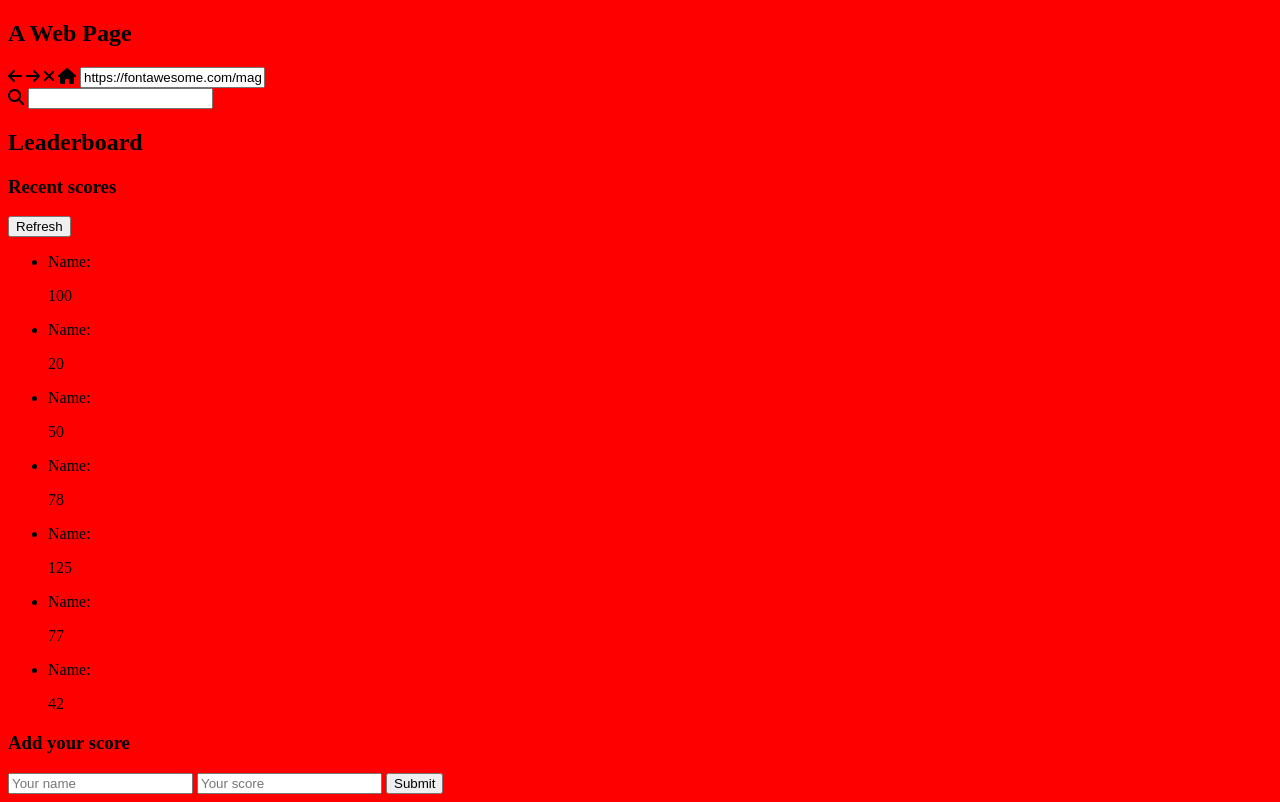
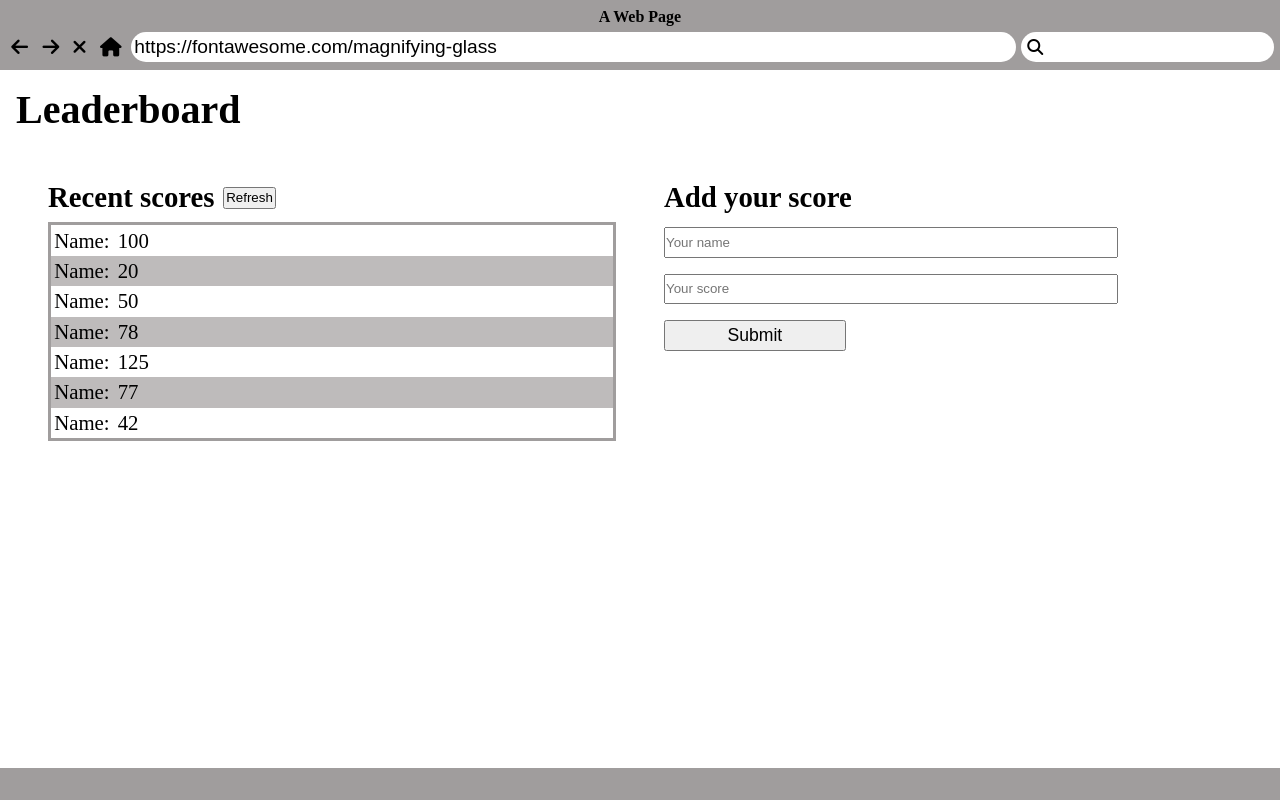
Before and after one commit to Lucas-Erkana/Leaderboard, a website built with webpack: page src/index.html in a window 1280 px wide. Built offline with nearby package versions, Linux system fonts and the light colour scheme.

Commit message:
apply styling to index.html

```diff
--- a/src/style.css
+++ b/src/style.css
@@ -1,3 +1,174 @@
-body {
-    background-color: red;
-}
+* {
+    margin: 0;
+    padding: 0;
+    box-sizing: border-box;
+    list-style: none;
+  }
+
+  body {
+    width: 100%;
+    height: 100vh;
+  }
+
+  .head {
+    display: flex;
+    flex-direction: column;
+    background-color: #a09d9d;
+    padding: 0.5rem 0.4rem;
+    gap: 0.4rem;
+  }
+
+  .head-title {
+    align-self: center;
+    font-size: 1rem;
+  }
+
+  i {
+    padding: 0.3rem;
+    font-size: 1.2rem;
+    color: black;
+  }
+
+  .nav-bar {
+    width: 100%;
+    display: flex;
+    gap: 0.3rem;
+  }
+
+  .head-para {
+    display: flex;
+    align-items: center;
+    width: 70%;
+    height: 30px;
+    font-size: 1.2rem;
+    background-color: #fff;
+    border-radius: 15px;
+    padding: 0.2rem;
+    border: none;
+    outline: none;
+  }
+
+  .search-bar {
+    width: 20%;
+    padding: 0.1rem;
+    align-self: flex-end;
+    height: 30px;
+    display: flex;
+    background-color: #fff;
+    border-radius: 15px;
+    align-items: center;
+  }
+
+  .search-bar i {
+    padding: 0.3rem;
+    font-size: 1rem;
+    color: black;
+  }
+
+  .search {
+    border: none;
+    outline: none;
+    width: 100%;
+    border-radius: 15px;
+    height: inherit;
+  }
+
+  .body-cont {
+    display: flex;
+    flex-direction: column;
+    padding: 1rem;
+    gap: 1rem;
+  }
+
+  h1 {
+    font-size: 2.5rem;
+    font-weight: 900;
+  }
+
+  .sec-cont {
+    display: flex;
+    padding: 2rem;
+    gap: 3rem;
+  }
+
+  h3 {
+    font-size: 1.8rem;
+  }
+
+  .sec1 {
+    flex: 1;
+    display: flex;
+    flex-direction: column;
+    gap: 0.5rem;
+    font-size: 1.3rem;
+  }
+
+  .sec1-title {
+    display: flex;
+    gap: 0.5rem;
+    align-items: center;
+  }
+
+  .sec1-title button {
+    width: fit-content;
+    height: fit-content;
+    display: flex;
+    justify-content: center;
+    align-items: center;
+    padding: 0.1rem;
+  }
+
+  ul {
+    display: flex;
+    flex-direction: column;
+    border: 3px solid #a09d9d;
+  }
+
+  li {
+    display: flex;
+    gap: 0.5rem;
+    padding: 0.2rem;
+  }
+
+  .colored {
+    background-color: #bebbbb;
+  }
+
+  .sec2 {
+    flex: 1;
+    display: flex;
+    flex-direction: column;
+    gap: 0.8rem;
+    font-size: 1.3rem;
+  }
+
+  form {
+    display: flex;
+    flex-direction: column;
+    width: 80%;
+    gap: 1rem;
+  }
+
+  form input {
+    height: 1.9rem;
+    outline: none;
+  }
+
+  .btn-last {
+    width: 40%;
+    padding: 0.2rem;
+    font-size: 1.1rem;
+    display: flex;
+    justify-content: center;
+    align-items: center;
+  }
+
+  footer {
+    height: 2rem;
+    width: 100%;
+    background-color: #a09d9d;
+    position: absolute;
+    bottom: 0;
+    left: 0;
+    right: 0;
+  }
```
